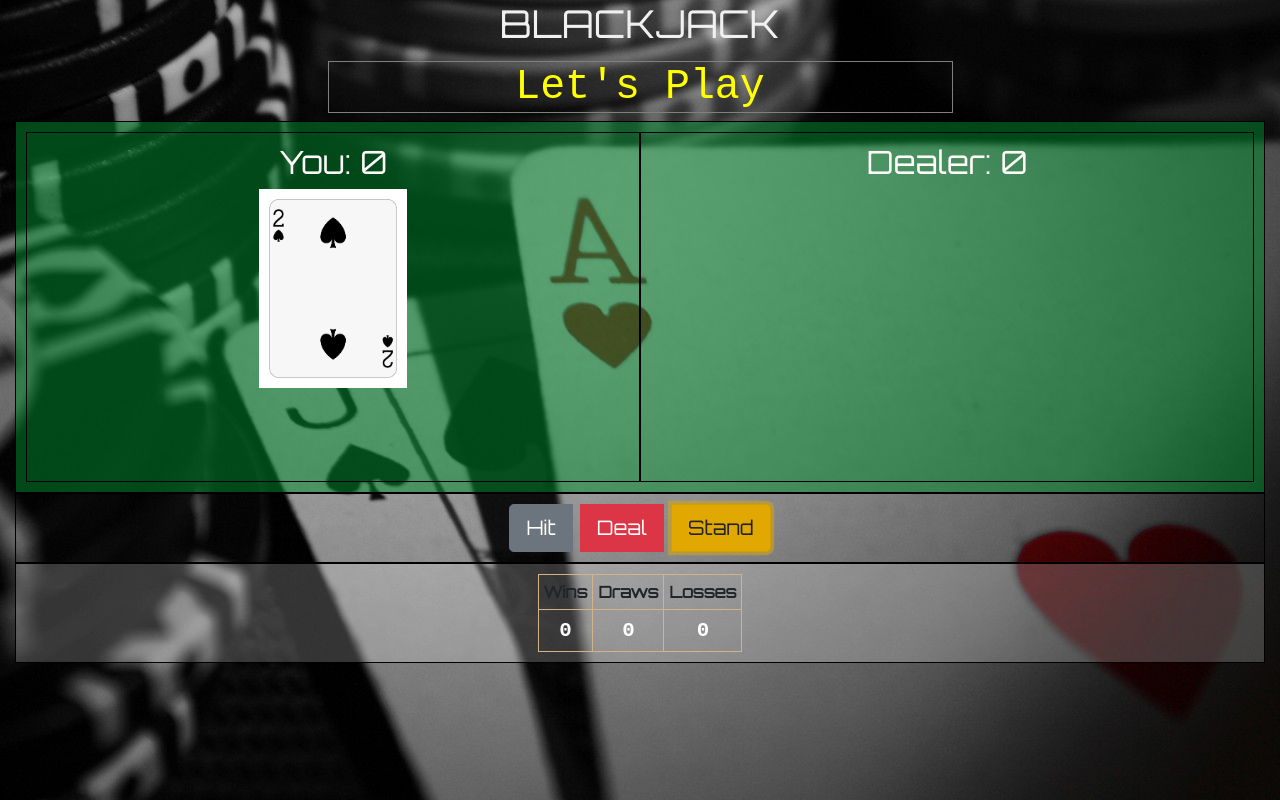
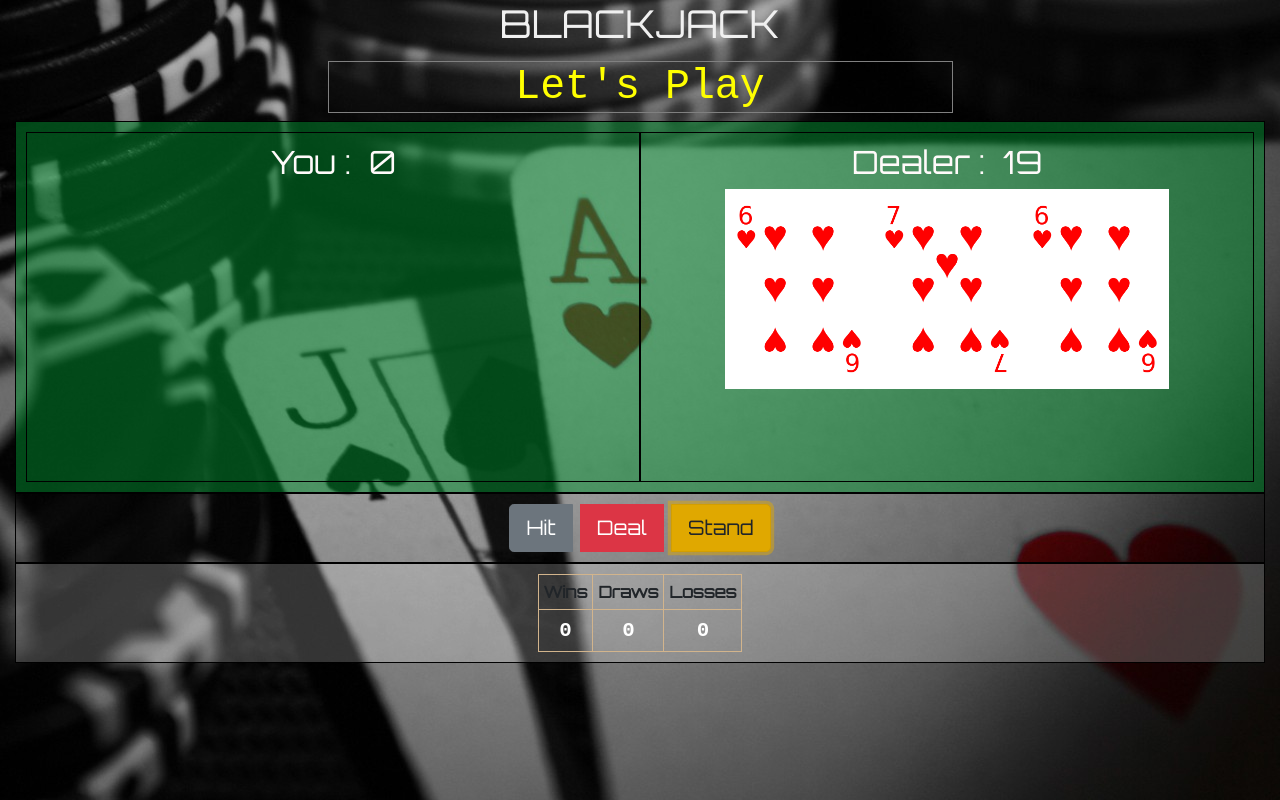
Before and after one commit to kode-sektor/blackjack, a React (Create React App) app: page / in a window 1280 px wide. Both pictures are taken after a click on the button "Stand". Built offline with nearby package versions, Linux system fonts and the light colour scheme; a web font is replaced by a local one.

Commit message:
Add cards for bot

```diff
--- a/src/components/App.js
+++ b/src/components/App.js
@@ -12,7 +12,7 @@ export default class App extends Component {
 			},
 			dealer : {
                 score : 0,
-                cardImage : ''
+                cardImage : []
 			},
 			cards : ['2','3','4','5','6','7','8','9','10','K','J','Q','A'],
 			cardsMap : {'2':2, '3':3, '4':4, '5':5, '6':6, '7':7, '8':8, '9':9, '10':10, 'K':10, 'J':10, 'Q':10, 'A':[1,11] },
@@ -29,6 +29,7 @@ export default class App extends Component {
     blackjackHit = () => {
         console.log(this.state.blackjackGame['isStand'])
         if (this.state.blackjackGame['isStand'] === false) {	 // 'Hit' should only work if stand button has not yet been clicked (COM has played)
+            console.log(this)
             let card = this.randomCard()	// get random card
 
             if (this.state.blackjackGame['you']['score'] <= 21) {
@@ -48,6 +49,54 @@ export default class App extends Component {
         }
     }
 
+    // On the click of 'Stand', generate and insert random card, play sound, update and show score
+    standLogic = () => {
+
+        // On the click of 'stand', ensure 'hit' button can no longer commit
+        // blackjackGame['isStand'] = true;
+
+        // Bot decides to commit game when its score is greater than 15 + x, where x is a
+        // random number between 0 and 4 -- and 75% skewed to occur between 0 and 2
+
+        let rand = Math.round(Math.random() * 100);	// 75
+        rand = (rand < 75) ? (Math.round(Math.random() * 2)) : (Math.round(Math.random() * 4));
+
+        // Make 'deal' button hit automatically, after being hit once, and then compute
+        // winner as it normally would after commiting (3-d.)
+        const deal = () => {
+
+            let card = this.randomCard();	// get random card
+
+            if (this.state.blackjackGame['dealer']['score'] <= 21) {
+                let cardImg = this.showCard(this.state.blackjackGame['dealer'], card) // .then(hitSound.play());	// show random card in HTML
+                let score = this.updateScore(this.state.blackjackGame['dealer'], card)  // Update the score
+
+                this.setState({
+                    blackjackGame : {
+                        ...this.state.blackjackGame,
+                        dealer : {
+                            score,
+                            cardImage : [...this.state.blackjackGame.dealer.cardImage, <img src={`images/cards/${card}.png`} alt={`${card}`}/>]
+                        }
+                    }
+                })
+            }
+
+            if (this.state.blackjackGame['dealer']['score'] > (15 + rand)) {
+                // showResult (computeWinner());   // First decide winner then show result of winner's details in HTML
+
+                // Prep game for reset after bot's game is committed. Game is over after
+                // winner has been computed
+                this.state.blackjackGame['turnsOver'] = true;
+            } else {
+                setTimeout(deal, 400);	// 6a. Cycle every 4ms (recursive)
+            }
+
+        }
+
+        deal ();
+    }
+
     randomCard = () => {
         let randomIndx = Math.floor(Math.random() * 13);	// 13 possibilities
         return this.state.blackjackGame.cards[randomIndx];
@@ -56,9 +105,7 @@ export default class App extends Component {
     // Create random image element and insert in HTML
     showCard = (activePlayer, card) => {
         // Set threshold to prevent game from continuing past score
-        if (activePlayer.score <= 21) {
-            return <img src={`images/cards/${card}.png`} alt={`${card}`}/>
-        }
+        return <img src={`images/cards/${card}.png`} alt={`${card}`}/>
     }
 
     // 1b. Any random card has a mapped value. Update by adding
@@ -95,7 +142,12 @@ export default class App extends Component {
 
                 <section className="flex-blackjack-row-1">
                     <div id="your-box">
-                        <h2>You: <span id="your-blackjack-result">0</span></h2>
+                        <h2>
+                            You : &nbsp;
+                            <span id="your-blackjack-result">
+                                {this.state.blackjackGame['you']['score'] < 21 ? this.state.blackjackGame['you']['score'] : 'BUST'}
+                            </span>
+                        </h2>
                         <section>
                             {(this.state.blackjackGame.you.cardImage).map((element, index) => {
                                 return (
@@ -105,14 +157,26 @@ export default class App extends Component {
                         </section>
                     </div>
                     <div id="dealer-box">
-                        <h2>Dealer: <span id="dealer-blackjack-result">0</span></h2>
+                        <h2>
+                            Dealer : &nbsp;
+                            <span id="dealer-blackjack-result">
+                                {this.state.blackjackGame['dealer']['score'] < 21 ? this.state.blackjackGame['dealer']['score'] : 'BUST'}
+                            </span>
+                        </h2>
+                        <section>
+                            {(this.state.blackjackGame.dealer.cardImage).map((element, index) => {
+                                return (
+                                    element
+                                )
+                            })}
+                        </section>
                     </div>
                 </section>
                 <section className="flex-blackjack-row-2">
                     <ButtonGroup>
                         <Button onClick={(e)=> {this.blackjackHit()}} className="btn-lg btn-primary mr-2" id="blackjack-hit-button">Hit</Button>
                         <Button onClick={(e)=> {this.blackjackHit()}} className="btn-lg btn-danger mr-2" id="blackjack-deal-button">Deal</Button>
-                        <Button onClick={(e)=> {this.blackjackHit()}} className="btn-lg btn-warning" id="blackjack-stand-button">Stand</Button>
+                        <Button onClick={(e)=> {this.standLogic()}} className="btn-lg btn-warning" id="blackjack-stand-button">Stand</Button>
                     </ButtonGroup>
                 </section>
                 <section className="flex-blackjack-row-3 result">
```
